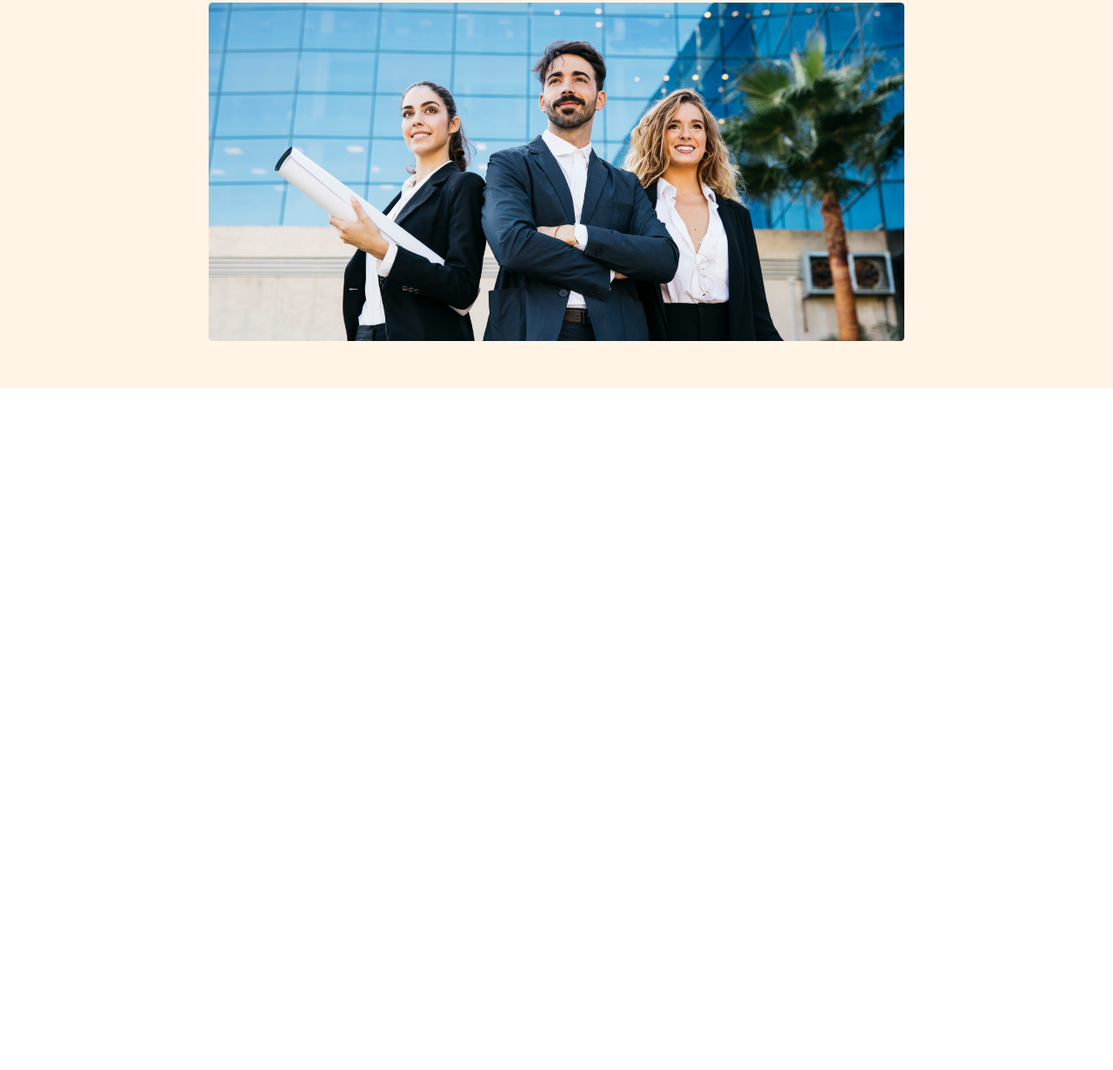
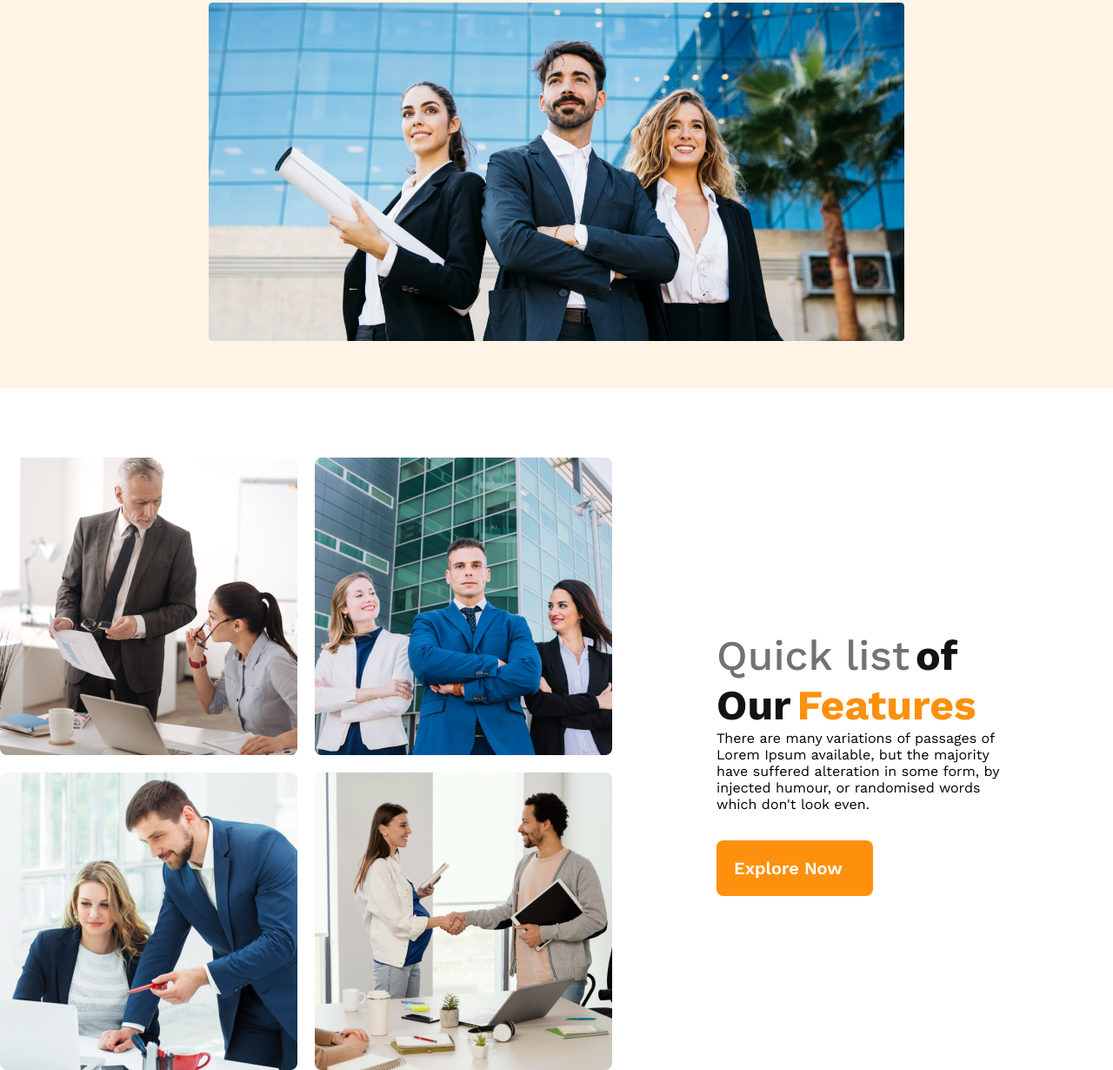
Before and after one commit to sajidhasan-web/g3-architects, a plain HTML site: page index.html in a window 1280 px wide. Shown: the part 552-1782 px from the top of the page at 87% size. Before the commit the page ends 998 px from the top, so only its background shows below. Drawn offline with nearby package versions, Linux system fonts and the light colour scheme.

Commit message:
teams section complete with responsive

```diff
--- a/index.html
+++ b/index.html
@@ -32,14 +32,28 @@
                 <button class="btn-primary">Explore More</button>
               </div>
 
-                <img src="./banner.png" alt="">
-
-
+                <img src="./banner.png" alt="banner">
         </div>
     </header>
     <!-- header end -->
     <main>
+                <!-- teams section start -->
+     <section>
+            <div class="teams-container">
+                    <div class="teams-image">
+                        <img src="./team1.png" alt="team1">
+                        <img src="./team2.png" alt="team2">
+                        <img src="./team3.png" alt="team3">
+                        <img src="./team4.png" alt="team4">
+                    </div>
+                    <div class="teams-content">
+                        <h2 class="teams-title"><span class="quick-list">Quick list</span> <span class="of-our">of Our</span> <span class="teams-features">Features</span></h2>
+                        <p class="description">There are many variations of passages of Lorem Ipsum available, but the majority have suffered alteration in some form, by injected humour, or randomised words which don't look even.</p>
+                        <div class="btn-primary">Explore Now</div>
+                    </div>
 
+            </div>
+     </section>
     </main>
     <footer>
 
--- a/styles/architect.css
+++ b/styles/architect.css
@@ -70,34 +70,126 @@ a {
     font-weight: 600;
     border: none;
     margin-top: 32px;
+    max-width: 180px;
 }
-.banner img{
+
+.banner img {
     width: 100%;
     margin-top: 20px;
 }
 
-@media  screen and (max-width:576px) {
-    header{
+/*--------------- main section styles---------------- */
+
+main {
+    max-width: 1420px;
+    margin: 0 auto;
+}
+
+
+/*------------- teams section start-------------------  */
+
+
+.teams-container {
+    display: flex;
+    align-items: center;
+    padding: 0 auto;
+    margin-top: 80px;
+}
+
+.teams-image {
+    display: grid;
+    grid-template-columns: repeat(2, 1fr);
+    gap: 1.25rem;
+}
+
+.teams-content {
+    padding: 50px;
+    max-width: 500px;
+    margin: 0 70px;
+}
+
+.quick-list {
+    color: #727272;
+    font-size: 3rem;
+    font-weight: 500;
+}
+
+.of-our {
+    color: #131313;
+    font-size: 3rem;
+    font-weight: 700;
+}
+
+.teams-features {
+    color: #FF900E;
+    font-size: 3rem;
+    font-weight: 700;
+}
+
+
+
+
+
+
+
+
+
+
+
+
+
+
+
+
+
+/* ----------responsive media queries------------*/
+
+
+/* --------small device-------- */
+
+@media screen and (max-width:576px) {
+    header {
         padding: 5px;
     }
+
     ul {
         gap: 24px;
         margin-top: 20px;
     }
-    .navbar{
+
+    .navbar {
         flex-direction: column;
     }
+    .teams-container{
+        flex-direction: column;
+    }
+    .teams-image {
+
+        grid-template-columns: repeat(1, 1fr) ;
+    }
+    .teams-content{
+        padding: 20px;
+    }
+
 }
 
-@media  screen and ( min-width:576px) and (max-width:1080px) {
-    header{
+/*--------- medium device-------------- */
+
+@media screen and (min-width: 576px) and (max-width: 960px) {
+    header {
         padding: 5px;
     }
+
     ul {
         gap: 24px;
         margin-top: 20px;
     }
-    .navbar{
+
+    .navbar {
         flex-direction: column;
     }
+    .teams-image {
+
+        grid-template-columns: repeat(1, 1fr) ;
+    }
 }
```
